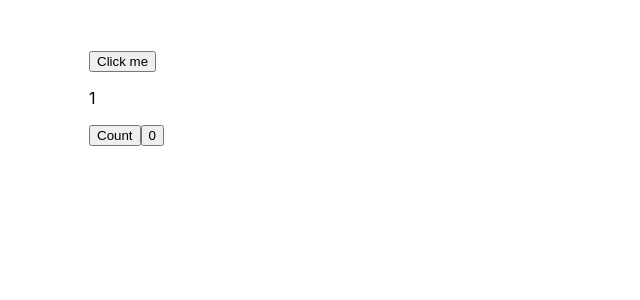
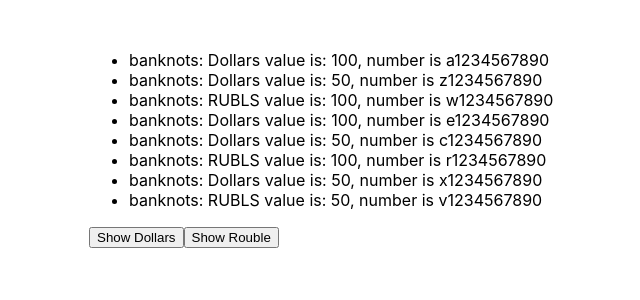
Before and after one commit to AnatoliyPologovoy/microtask, a React (Create React App) app: page / in a window 1280 px wide. Shown: the top 300 px of the page, without its empty margins (11-651 px from the left). Built offline with nearby package versions, Linux system fonts and the light colour scheme.

Commit message:
show money with useState

```diff
--- a/src/App.tsx
+++ b/src/App.tsx
@@ -1,6 +1,7 @@
 import React, {MouseEvent, useState} from 'react';
 import './App.css';
 import { Button } from './Components/Button';
+import { ShowList } from './Components/ShowList';
 
 
 
@@ -9,26 +10,47 @@ function App() {
 
   // const cbForButton = (evt : React.MouseEvent<HTMLButtonElement, MouseEvent>) => {
   //   console.log(evt);
-    const foo1 = (subscriber:string) => {
-        return  console.log(subscriber);
-    }
-    let [a, setA] = useState(1);
-    const foo3 = ()=>{
-        setA(++a)
-    }
-    const reset = () => {
-        setA(a = 0);
-    }
+  const [money, setMoney] = useState([
+    { banknots: 'Dollars', value: 100, number: ' a1234567890' },
+    { banknots: 'Dollars', value: 50, number: ' z1234567890' },
+    { banknots: 'RUBLS', value: 100, number: ' w1234567890' },
+    { banknots: 'Dollars', value: 100, number: ' e1234567890' },
+    { banknots: 'Dollars', value: 50, number: ' c1234567890' },
+    { banknots: 'RUBLS', value: 100, number: ' r1234567890' },
+    { banknots: 'Dollars', value: 50, number: ' x1234567890' },
+    { banknots: 'RUBLS', value: 50, number: ' v1234567890' },
+  ])
+
+  // const showMoney = (name : string) => {
+  //   money.filter((curr)=>curr.banknots === name)
+  //   setMoney(money);
+  // }
+
+  let currentMoney = money;
+
+  const[filter, setFilter] = useState('all')
+
+  const onClickHandler = (nameButton:string) => {
+    //nameButton = name;
+    setFilter(nameButton);
+  }
+  if (filter === 'Dollars') {
+    currentMoney = money.filter((curr)=>curr.banknots === 'Dollars');
+  }
+  if (filter === 'RUBLS') {
+    currentMoney = money.filter((curr)=>curr.banknots === 'RUBLS');
+  }
+
+
 
   return(
     <div className={'APP'}>
-      <Button name={'Click me'} callBack={()=>foo1('lera')}/>
-        <p>{a}</p>
-      <Button name={'Count'} callBack={foo3}/>
-      <Button name={'0'} callBack={reset}/>
+      <ShowList money={currentMoney}/>
+      {/* <Button name='Show Dollars' callBack={()=>showMoney('Dollars')}/>
+      <Button name='Show Rouble' callBack={()=>showMoney('RUBLS')}/>  */}
+      <Button name='Show Dollars' callBack={()=>onClickHandler('Dollars')}/>
+      <Button name='Show Rouble' callBack={()=>onClickHandler('RUBLS')}/>
 
-
-      {/*<Button name={'Stupid'} callBack={foo3}/>*/}
     </div>
   );
 }
--- /dev/null
+++ b/src/Components/ShowList.tsx
@@ -0,0 +1,25 @@
+type ListType = {
+  money : ItemListType[];
+}
+
+type ItemListType = {
+    banknots : string,
+    value : number,
+    'number' : string
+}
+
+export const ShowList = (props:ListType) => {
+    let list = props.money.map((curr, i) => {
+        return (
+            <li key={i+1}>{
+                `banknots: ${curr.banknots} value is: ${curr.value}, number is ${curr.number}`
+            }</li>
+        )
+    })
+
+    return (
+        <ul>
+            {list}
+        </ul>
+    )
+}
```
